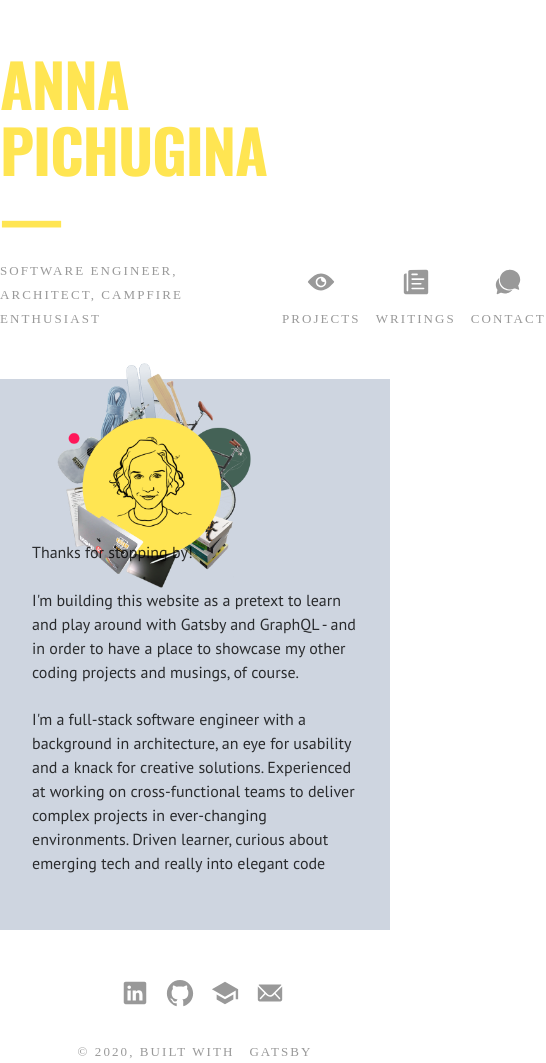
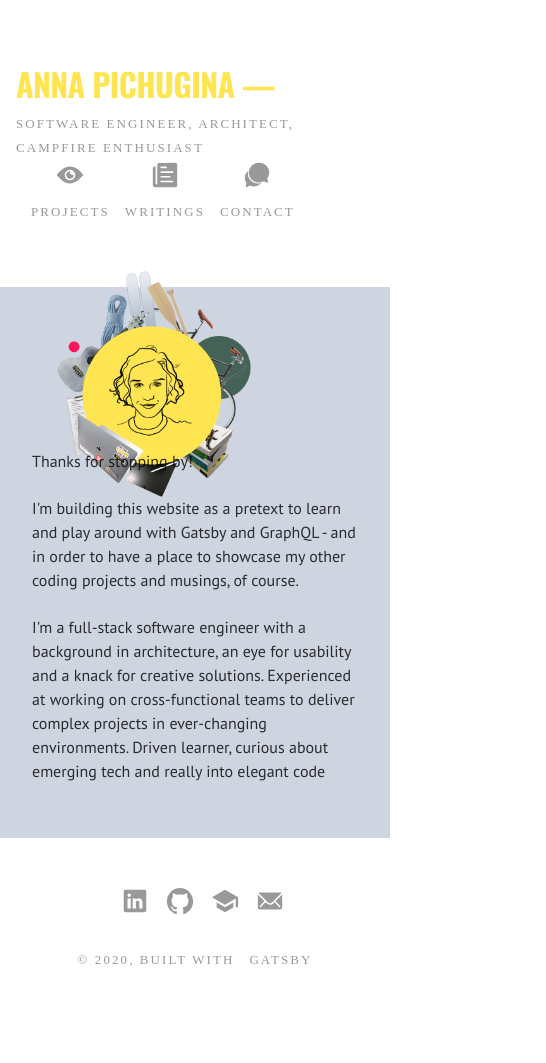
Before and after one commit to anya-pich/portfolio, a Gatsby site: page / in a window 390 px wide. Shown: the whole page, 546 px wide, since content can reach past the window. After the commit the page ends 971 px from the top, so only its background shows below. Built offline with nearby package versions, Linux system fonts and the light colour scheme; Gatsby itself is replaced by a stand-in of ours; a web font is replaced by a local one.

Commit message:
responsive design

```diff
--- a/src/components/header.js
+++ b/src/components/header.js
@@ -5,27 +5,10 @@ import React from "react"
 import { IoIosEye, IoIosPaper, IoIosChatbubbles } from "react-icons/io"
 
 const Header = ({ siteTitle }) => (
-  <header
-    style={{
-      display: `flex`,
-      justifyContent: `space-between`,
-      alignItems: "flex-end",
-      marginBottom: `2em`,
-    }}
-  >
+  <header>
     <div>
       <Link to="/">
-        <h1
-          style={{
-            fontFamily: `Oswald`,
-            fontWeight: `bold`,
-            fontSize: `60px`,
-            letterSpacing: `-0.02em`,
-            color: `#FFE552`,
-            left: `120px`,
-            margin: `50px 0 10px 0`,
-          }}
-        >
+        <h1 className="logo">
           ANNA PICHUGINA —
         </h1>
       </Link>
--- a/src/components/layout.css
+++ b/src/components/layout.css
@@ -615,6 +615,8 @@ pre tt:after {
   content: "";
 }
 
+/* custom CSS */
+
 a {
   text-decoration: none;
 }
@@ -647,6 +649,24 @@ section {
   margin-top: 1rem;
 }
 
+header{
+  display: flex;
+  justify-content: space-between;
+  align-items: flex-end;
+  margin-bottom: 2em;
+  flex-wrap: wrap;
+}
+
+.logo {
+  font-family: Oswald;
+  font-weight: bold;
+  font-size: 60px;
+  letter-spacing: -0.02em;
+  color: #FFE552;
+  left: 120px;
+  margin: 50px 0 10px 0;
+}
+
 @media (min-width: 769px) {
   header,
   footer,
@@ -655,15 +675,23 @@ section {
     margin: 0 auto;
     max-width: 1150px;
   }
+
+
 }
 
 @media only screen and (max-width: 480px) {
   html {
     font-size: 100%;
   }
+
+  .logo {
+    font-size: 2rem;
+  }
+
+  header {
+    padding: 1rem;
+  }
+
+
+
 }
-@media (min-width: 769px) {
-  main {
-    width: 80%;
-  }
-}
```
